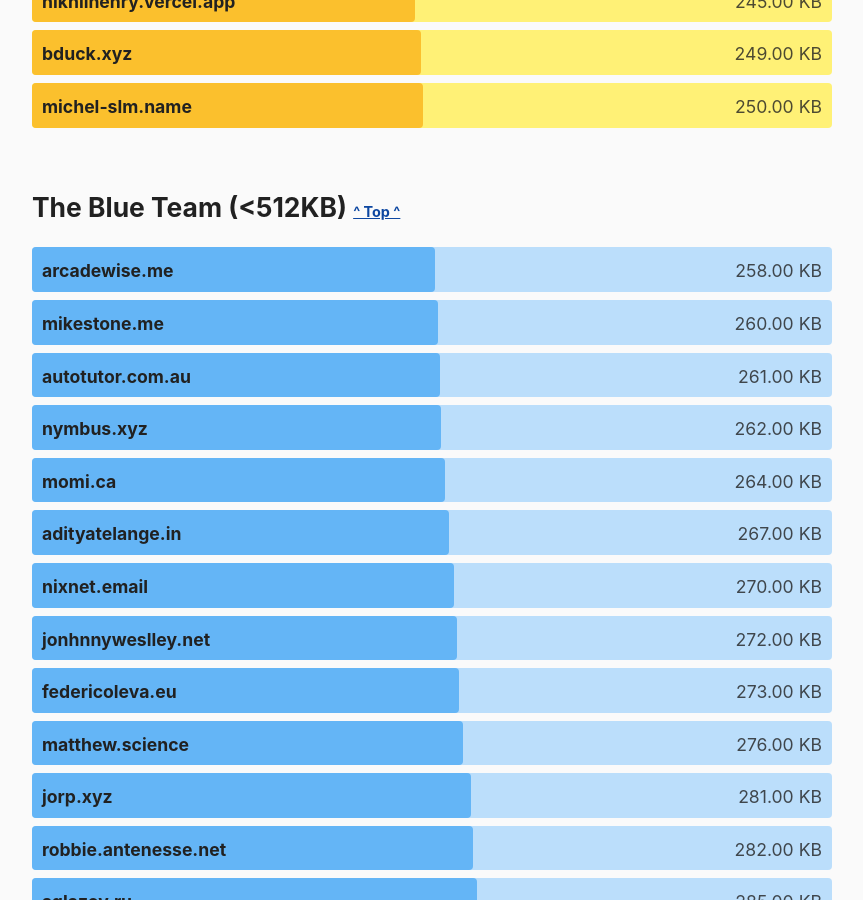
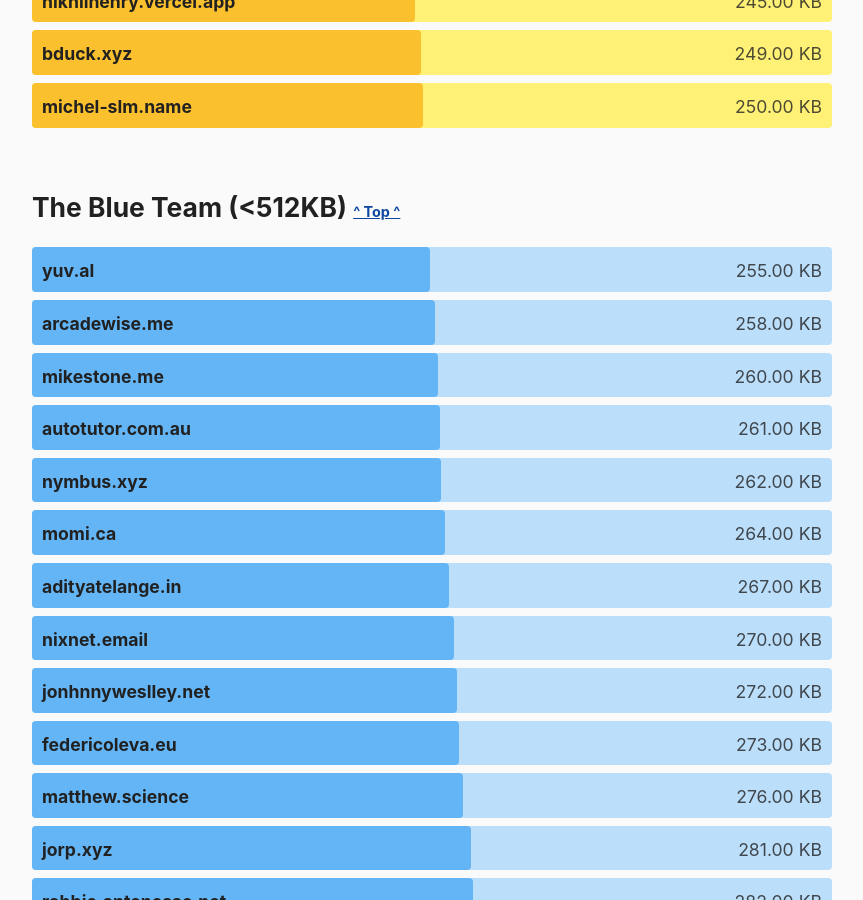
Before and after one commit to kevquirk/512kb.club, a Jekyll site: the page built from index.md, in a window 1280 px wide and 900 px high, scrolled down 23583 px. Shown: the whole window, without its empty margins (208-1071 px from the left). Built offline with Jekyll 4.4.1, drawn with Linux system fonts in a browser that asks for light colours.

Commit message:
Add yuv.al

```diff
--- a/_data/sites.yml
+++ b/_data/sites.yml
@@ -2563,6 +2563,11 @@
   size: 221
   last_checked: 2022-03-25
 
+- domain: yuv.al
+  url: https://yuv.al/
+  size: 255
+  last_checked: 2022-10-28
+
 - domain: zakr.es
   url: https://zakr.es/
   size: 231
```
